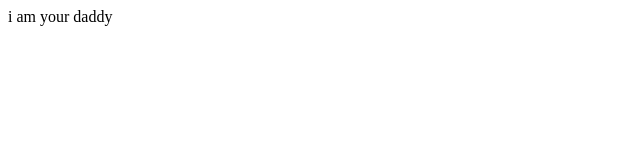
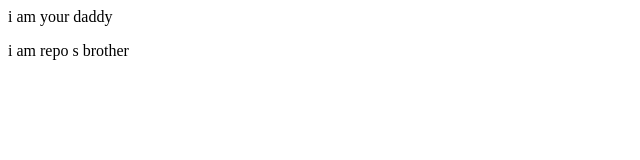
Before and after one commit to Sachin23118/localrepo, a plain HTML site: page index.html in a window 1280 px wide. Shown: the full height of the page, 0-640 px from the left. Drawn offline with Linux system fonts and the light colour scheme.

Commit message:
add new paragraph

```diff
--- a/index.html
+++ b/index.html
@@ -1 +1,2 @@
 <p>i am your daddy</p>
+<p>i am repo s brother</p>
```
Also changed, not shown: 1 other file.
